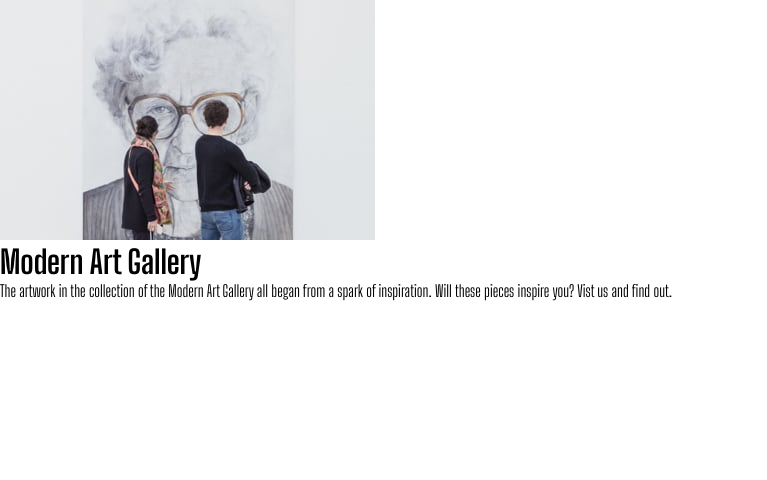
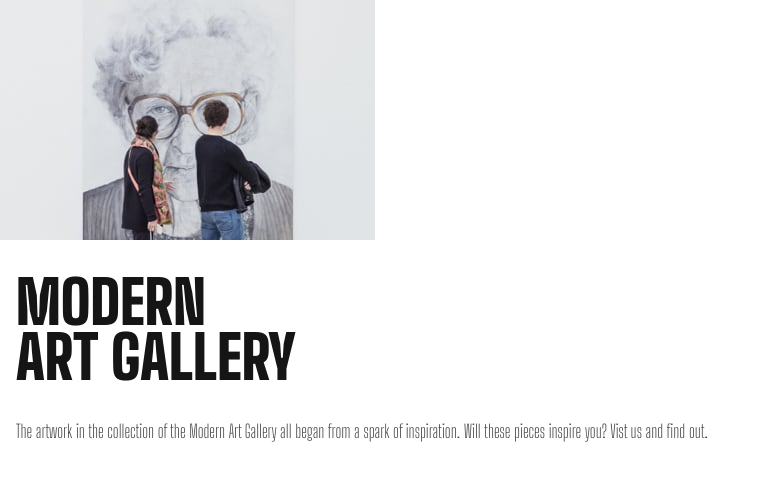
Before and after one commit to AndyBeable/art-gallery, a Vue app: page / in a window 1280 px wide. Shown: the top 480 px of the page, without its empty margins (0-767 px from the left). Built offline with nearby package versions, Linux system fonts and the light colour scheme.

Commit message:
hero copy

```diff
--- a/src/App.vue
+++ b/src/App.vue
@@ -9,7 +9,7 @@
 </template>
 
 <style lang="scss">
-@import url('https://fonts.googleapis.com/css2?family=Big+Shoulders+Display:wght@300;400;500;700;900&family=IBM+Plex+Sans:wght@400;700&family=Kumbh+Sans:wght@400;700&display=swap');
+@import url('https://fonts.googleapis.com/css2?family=Big+Shoulders+Display:wght@100;300;400;500;700;900&family=IBM+Plex+Sans:wght@400;700&family=Kumbh+Sans:wght@400;700&display=swap');
 
 :root {
   --orange: #d5966c;
@@ -34,4 +34,9 @@ p,
   font-family: 'Big Shoulders Display', sans-serif;
   margin: 0;
 }
+
+p {
+  font-weight: 300;
+  color: var(--gray);
+}
 </style>
--- a/src/components/home/Hero.vue
+++ b/src/components/home/Hero.vue
@@ -1,8 +1,10 @@
 <template>
   <div class="hero__container">
+    <div class="hero__container--image">
     <img src="../../assets/mobile/image-hero.jpg" alt="hero image" />
+    </div>
     <div class="hero__container--copy">
-      <h1>Modern Art Gallery</h1>
+      <h1>Modern <br>Art Gallery</h1>
       <p>The artwork in the collection of the Modern Art Gallery all began from a spark of inspiration. Will these pieces inspire you? Vist us and find out.</p>
     </div>
   </div>
@@ -14,4 +16,27 @@ export default {
 };
 </script>
 
-<style scoped></style>
+<style scoped lang="scss">
+.hero__container {
+  &--image {
+    margin-bottom: 32px;
+   }
+  &--copy {
+    margin: 0px 16px 20px 16px
+  }
+  &--copy h1 {
+    font-weight: 900;
+    font-size: 60px;
+    text-transform: uppercase;
+    line-height: 55px;
+    color: var(--black);
+    margin-bottom: 32px;
+  }
+
+  &--copy p {
+    font-size: 18px;
+    line-height: 28px;
+  }
+}
+
+</style>
```
